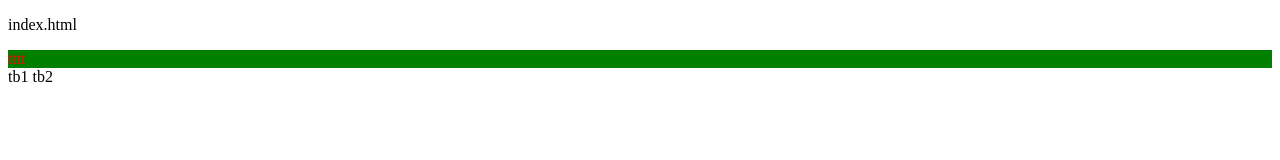
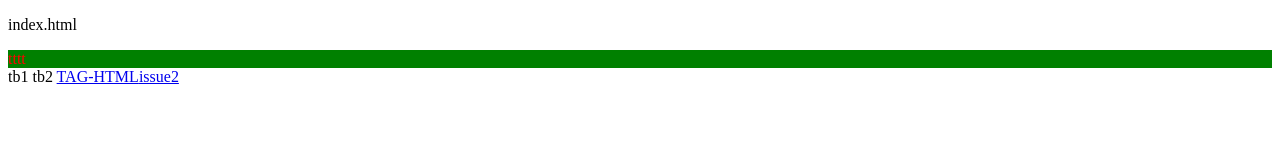
Before and after one commit to qkrwoghsla12/test, a plain HTML site: page index.html in a window 1280 px wide. Drawn offline with Linux system fonts and the light colour scheme.

Commit message:
update link (branch-issue2)

```diff
--- a/index.html
+++ b/index.html
@@ -14,6 +14,8 @@
 		</tb>
 		<tb>tb2
 		</tb>
+		<a href="tag/table.html">TAG-HTML</a>
+		<a href="tag/issue2.html">issue2</a>
 	</table>
 </body>
 </html>
```
